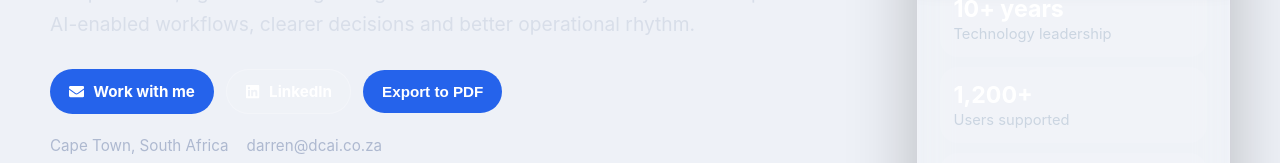
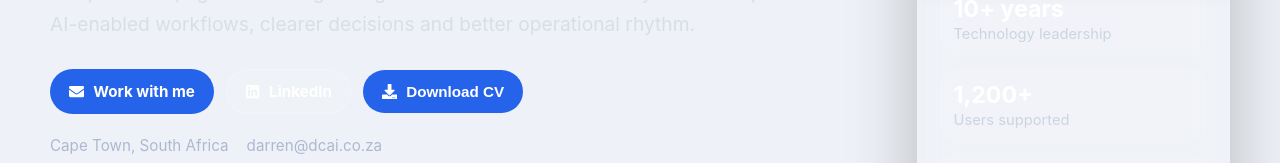
Before and after one commit to dneethling/darrenneethling, a React (Create React App) app: page / in a window 1280 px wide. Shown: the part 392-555 px from the top of the page. Built offline with nearby package versions, Linux system fonts and the light colour scheme.

Commit message:
Rename PDF export action

```diff
--- a/src/components/ExportButton.js
+++ b/src/components/ExportButton.js
@@ -1,28 +1,27 @@
 import React from 'react';
 import html2pdf from 'html2pdf.js';
+import { FaDownload } from 'react-icons/fa';
 
 const ExportButton = () => {
   const exportToPDF = () => {
     const element = document.getElementById('cv-container');
-    const currentDate = new Date().toISOString().split('T')[0]; // YYYY-MM-DD format
+    const currentDate = new Date().toISOString().split('T')[0];
     const opt = {
       margin: [10, 10, 10, 10],
-      filename: `Neethling, D - CV ${currentDate}.pdf`,
+      filename: `Darren Neethling - CV ${currentDate}.pdf`,
       image: { type: 'jpeg', quality: 0.98 },
       html2canvas: {
         scale: 2,
         useCORS: true,
-        logging: true,
+        logging: false,
         letterRendering: true
       },
       jsPDF: { unit: 'mm', format: 'a4', orientation: 'portrait' },
       pagebreak: { mode: ['avoid-all', 'css', 'legacy'] }
     };
 
-    // Temporarily add a class for PDF generation
     document.body.classList.add('generating-pdf');
 
-    // Function to remove temporary class
     const cleanup = () => {
       document.body.classList.remove('generating-pdf');
     };
@@ -32,7 +31,7 @@ const ExportButton = () => {
 
   return (
     <button onClick={exportToPDF} className="export-button">
-      Export to PDF
+      <FaDownload /> Download CV
     </button>
   );
 };
```
